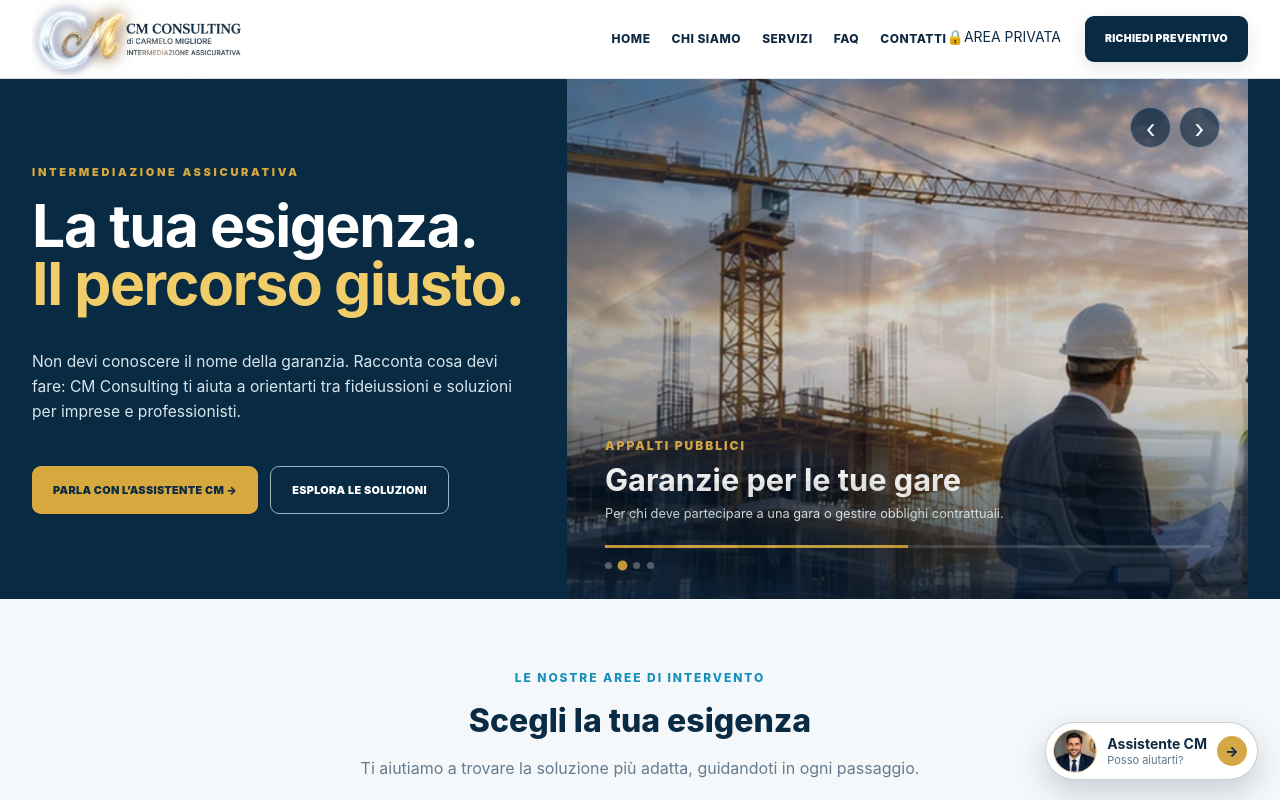
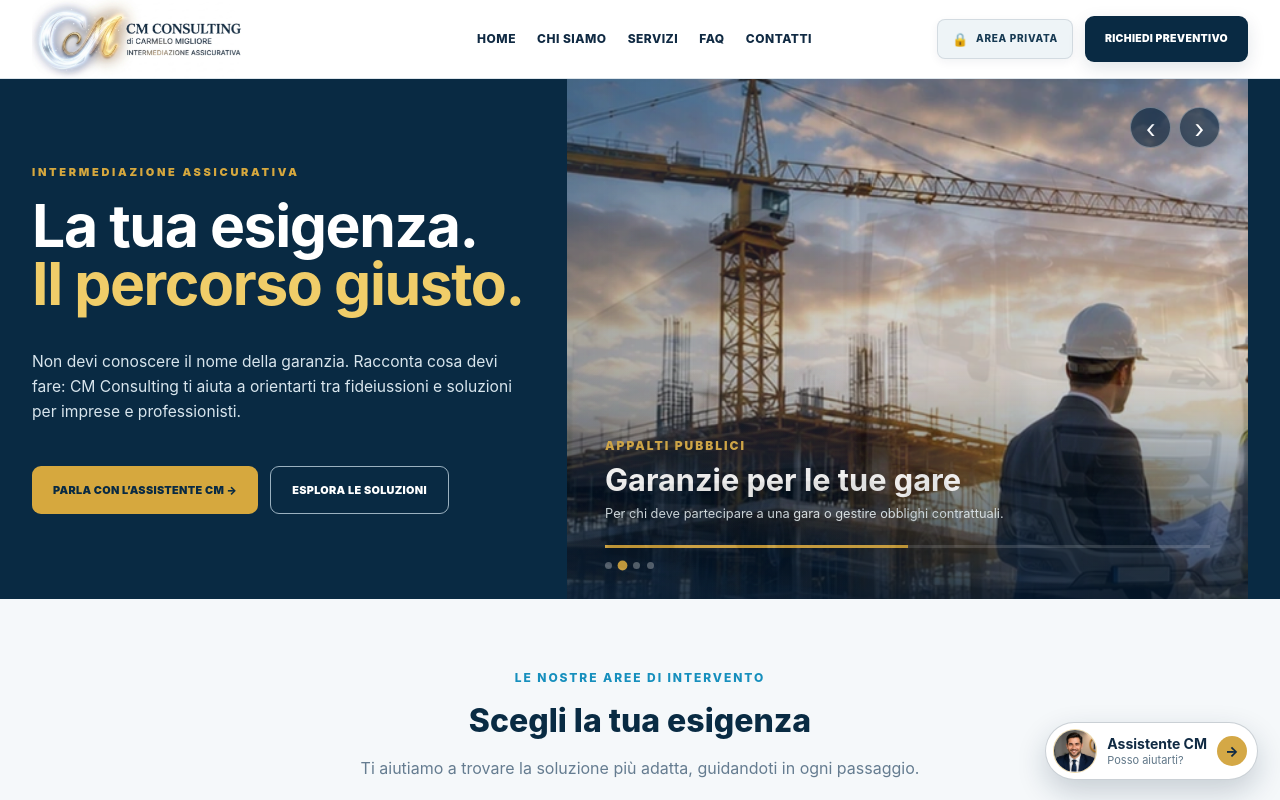
Before and after one commit to migliore50-afk/Cm-Consulting-, a website: page index.html in a window 1280 px wide. Shown: the top 800 px of the page. Drawn offline with Linux system fonts and the light colour scheme.

Commit message:
ux: crea area privata a destra con icona lucchetto

```diff
--- a/assets/v9-final.css
+++ b/assets/v9-final.css
@@ -613,17 +613,56 @@ body.privacy-modal-open{overflow:hidden}
 .header .links>a:focus-visible::after,
 .header .nav-fideiussioni-trigger:hover::after,
 .header .nav-fideiussioni-trigger:focus-visible::after{transform:scaleX(1)}
-.header .links .nav-admin-link{
-  margin-left:4px!important;
-  padding-left:18px!important;
-  border-left:1px solid rgba(16,42,67,.16)!important;
+.header-utilities{
+  display:flex;
+  align-items:center;
+  justify-content:flex-end;
+  gap:12px;
+  margin-left:auto;
+  flex:0 0 auto;
+}
+.header-utilities .nav-admin-link{
+  display:inline-flex!important;
+  align-items:center;
+  justify-content:center;
+  gap:7px;
+  min-height:40px;
+  padding:0 14px!important;
+  border:1px solid rgba(16,42,67,.12)!important;
+  border-radius:8px!important;
+  background:#eef4f7!important;
+  color:#173a53!important;
   font-size:10px!important;
-  font-weight:800!important;
-  letter-spacing:.08em!important;
-  color:#5d7180!important;
+  font-weight:850!important;
+  letter-spacing:.07em!important;
+  text-decoration:none!important;
+  white-space:nowrap;
+  box-shadow:0 3px 10px rgba(16,42,67,.06);
+  transition:background .18s ease,border-color .18s ease,transform .18s ease,box-shadow .18s ease;
 }
-.header .links .nav-admin-link::before{content:'▣';margin-right:6px;font-size:9px}
-.header .links .nav-admin-link::after{display:none!important}
+.header-utilities .nav-admin-link:hover,
+.header-utilities .nav-admin-link:focus-visible{
+  background:#e2edf2!important;
+  border-color:rgba(16,42,67,.22)!important;
+  transform:translateY(-1px);
+  box-shadow:0 6px 15px rgba(16,42,67,.10);
+  outline:none;
+}
+.nav-admin-lock{
+  display:inline-flex;
+  align-items:center;
+  justify-content:center;
+  width:17px;
+  height:17px;
+  font-size:13px;
+  line-height:1;
+}
+.header-utilities .header-cta{
+  flex:0 0 auto;
+  margin:0!important;
+}
+.header-utilities .nav-admin-link::before,
+.header-utilities .nav-admin-link::after{display:none!important}
 .nav-fideiussioni-menu{
   width:480px!important;
   padding:10px!important;
@@ -671,3 +710,6 @@ body.privacy-modal-open{overflow:hidden}
   .header .links .nav-admin-link{opacity:.92}
   .nav-fideiussioni-menu{grid-template-columns:1fr 1fr!important}
 }
+
+@media(max-width:1100px){.header-utilities{display:none!important}}
+@media(max-width:760px){.header-utilities{display:none!important}}
```
